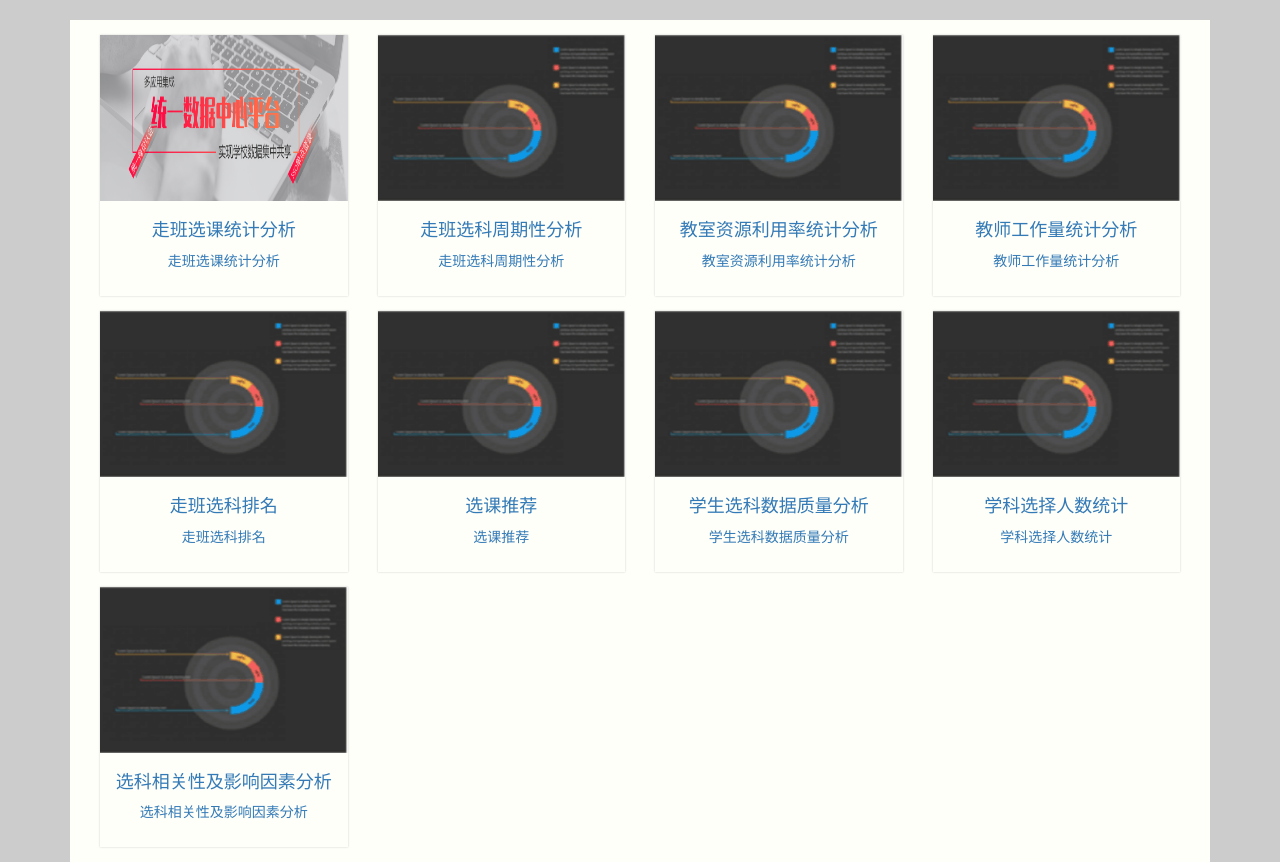
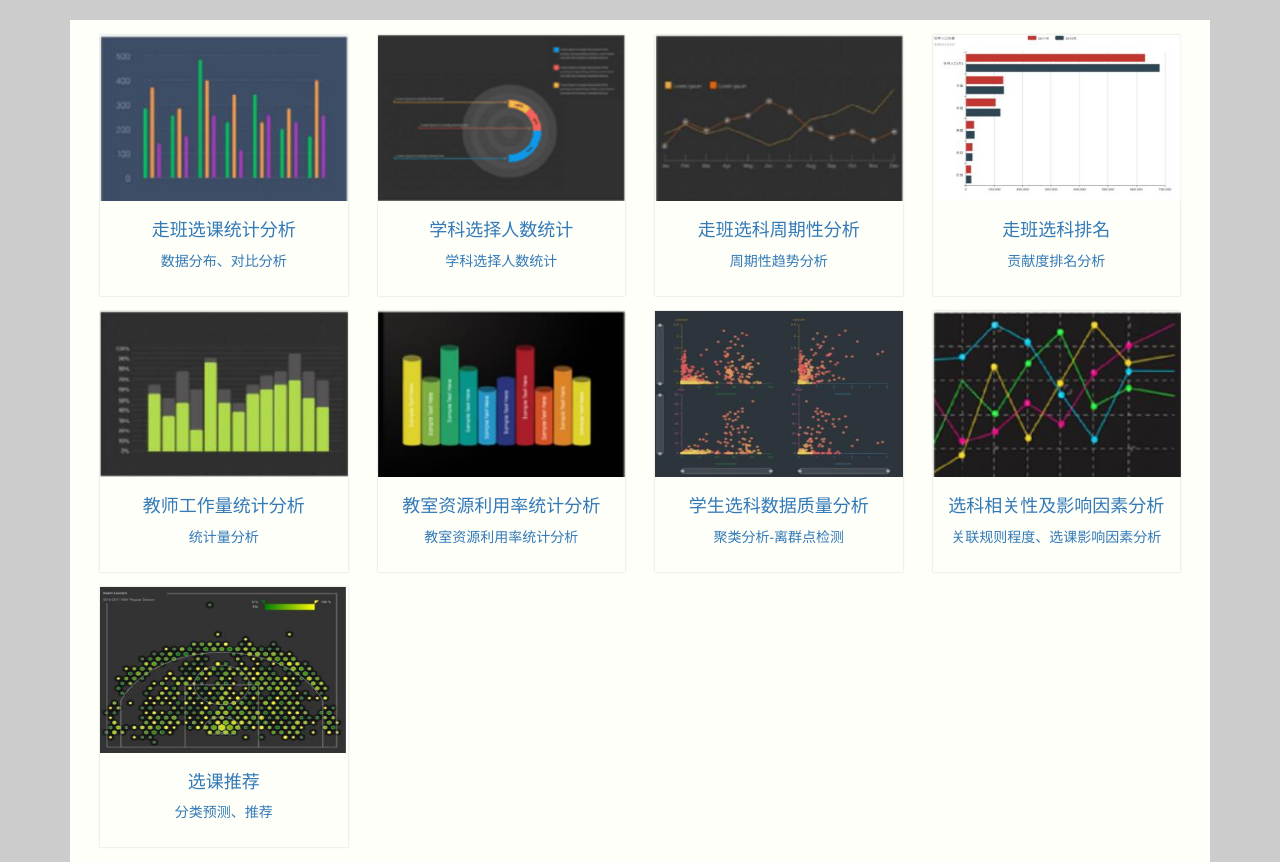
Before and after one commit to liuzeaa/ScheduleAnalysis, a plain HTML site: page index.html in a window 1280 px wide. Shown: the part 55-917 px from the top of the page. Drawn offline with Linux system fonts and the light colour scheme.

Commit message:
首页修改

```diff
--- a/index.html
+++ b/index.html
@@ -49,92 +49,13 @@
                 <div class="col-md-3 text-center c-frame-height col-xs-3 col-sm-3">
                     <div class="c-frame hover-top">
                         <a href="./走班选课统计分析/index.html" target="_blank">
-                        <div class="data-img">
-                            <img src="image/banner.jpg" alt="">
-                        </div>
-                        <div class="c-frame-bottom">
-                            <h4>走班选课统计分析</h4>
-                            <p>
-                                走班选课统计分析
-                            </p>
-                        </div>
-                        </a>
-                    </div>
-
-                </div>
-                <div class="col-md-3 text-center col-xs-3 col-sm-3">
-                    <div class="c-frame hover-top">
-                        <a href="./走班选科周期性分析/index.html" target="_blank">
-                        <div class="data-img">
-                            <img src="image/data.png" alt="" class="img-responsive">
-                        </div>
-                        <div class="c-frame-bottom">
-                            <h4>走班选科周期性分析</h4>
-                            <p>
-                                走班选科周期性分析
-                            </p>
-                        </div>
-                        </a>
-                    </div>
-
-                </div>
-                <div class="col-md-3 text-center col-xs-3 col-sm-3">
-                    <div class="c-frame hover-top">
-                        <a href="./教室资源利用率统计分析/index.html" target="_blank">
-                        <div class="data-img">
-                            <img src="image/data.png" alt="" class="img-responsive">
-                        </div>
-                        <div class="c-frame-bottom">
-                            <h4>教室资源利用率统计分析</h4>
-                            <p>
-                                教室资源利用率统计分析
-                            </p>
-                        </div>
-                        </a>
-                    </div>
-
-                </div>
-                <div class="col-md-3 text-center col-xs-3 col-sm-3">
-                    <div class="c-frame hover-top">
-                        <a href="./教师工作量统计分析/index.html" target="_blank">
-                        <div class="data-img">
-                            <img src="image/data.png" alt="" class="img-responsive">
-                        </div>
-                        <div class="c-frame-bottom">
-                            <h4>教师工作量统计分析</h4>
-                            <p>
-                                教师工作量统计分析
-                            </p>
-                        </div>
-                        </a>
-                    </div>
-                </div>
-                <div class="col-md-3 text-center col-xs-3 col-sm-3">
-                    <div class="c-frame hover-top">
-                        <a href="./走班选科排名/index.html" target="_blank">
-                        <div class="data-img">
-                            <img src="image/data.png" alt="" class="img-responsive">
-                        </div>
-                        <div class="c-frame-bottom">
-                            <h4>走班选科排名</h4>
-                            <p>
-                                走班选科排名
-                            </p>
-                        </div>
-                        </a>
-                    </div>
-
-                </div>
-                <div class="col-md-3 text-center col-xs-3 col-sm-3">
-                    <div class="c-frame hover-top">
-                        <a href="./选课推荐/index.html" target="_blank">
                             <div class="data-img">
-                                <img src="image/data.png" alt="" class="img-responsive">
+                                <img src="image/1.jpg" alt="">
                             </div>
                             <div class="c-frame-bottom">
-                                <h4>选课推荐</h4>
+                                <h4>走班选课统计分析</h4>
                                 <p>
-                                    选课推荐
+                                    数据分布、对比分析
                                 </p>
                             </div>
                         </a>
@@ -143,58 +64,134 @@
                 </div>
                 <div class="col-md-3 text-center col-xs-3 col-sm-3">
                     <div class="c-frame hover-top">
-                        <a href="./学生选科数据质量分析/index.html" target="_blank">
-                        <div class="data-img">
-                            <img src="image/data.png" alt="" class="img-responsive">
-                        </div>
-                        <div class="c-frame-bottom">
-                            <h4>学生选科数据质量分析</h4>
-                            <p>
-                                学生选科数据质量分析
-                            </p>
-                        </div>
+                        <a href="./统计量分析/index.html" target="_blank">
+                            <div class="data-img">
+                                <img src="image/data.png" alt="" class="img-responsive">
+                            </div>
+                            <div class="c-frame-bottom">
+                                <h4>学科选择人数统计</h4>
+                                <p>
+                                    学科选择人数统计
+                                </p>
+                            </div>
+                        </a>
+                    </div>
+                </div>
+
+                <div class="col-md-3 text-center col-xs-3 col-sm-3">
+                    <div class="c-frame hover-top">
+                        <a href="./走班选科周期性分析/index.html" target="_blank">
+                            <div class="data-img">
+                                <img src="image/2.jpg" alt="" class="img-responsive">
+                            </div>
+                            <div class="c-frame-bottom">
+                                <h4>走班选科周期性分析</h4>
+                                <p>
+                                    周期性趋势分析
+                                </p>
+                            </div>
                         </a>
                     </div>
 
                 </div>
                 <div class="col-md-3 text-center col-xs-3 col-sm-3">
                     <div class="c-frame hover-top">
-                        <a href="./统计量分析/index.html" target="_blank">
-
-                        <div class="data-img">
-                            <img src="image/data.png" alt="" class="img-responsive">
-                        </div>
-                        <div class="c-frame-bottom">
-                            <h4>学科选择人数统计</h4>
-                            <p>
-                                学科选择人数统计
-                            </p>
-                        </div>
+                        <a href="./走班选科排名/index.html" target="_blank">
+                            <div class="data-img">
+                                <img src="image/7.jpg" alt="" class="img-responsive">
+                            </div>
+                            <div class="c-frame-bottom">
+                                <h4>走班选科排名</h4>
+                                <p>
+                                    贡献度排名分析
+                                </p>
+                            </div>
                         </a>
                     </div>
+                </div>
 
+                <div class="col-md-3 text-center col-xs-3 col-sm-3">
+                    <div class="c-frame hover-top">
+                        <a href="./教师工作量统计分析/index.html" target="_blank">
+                            <div class="data-img">
+                                <img src="image/4.jpg" alt="" class="img-responsive">
+                            </div>
+                            <div class="c-frame-bottom">
+                                <h4>教师工作量统计分析</h4>
+                                <p>
+                                    统计量分析
+                                </p>
+                            </div>
+                        </a>
+                    </div>
+                </div>
+                <div class="col-md-3 text-center col-xs-3 col-sm-3">
+                    <div class="c-frame hover-top">
+                        <a href="./教室资源利用率统计分析/index.html" target="_blank">
+                            <div class="data-img">
+                                <img src="image/5.jpg" alt="" class="img-responsive">
+                            </div>
+                            <div class="c-frame-bottom">
+                                <h4>教室资源利用率统计分析</h4>
+                                <p>
+                                    教室资源利用率统计分析
+                                </p>
+                            </div>
+                        </a>
+                    </div>
+                </div>
+
+                <div class="col-md-3 text-center col-xs-3 col-sm-3">
+                    <div class="c-frame hover-top">
+                        <a href="./学生选科数据质量分析/index.html" target="_blank">
+                            <div class="data-img">
+                                <img src="image/9.jpg" alt="" class="img-responsive">
+                            </div>
+                            <div class="c-frame-bottom">
+                                <h4>学生选科数据质量分析</h4>
+                                <p>
+                                    聚类分析-离群点检测
+                                </p>
+                            </div>
+                        </a>
+                    </div>
                 </div>
                 <div class="col-md-3 text-center col-xs-3 col-sm-3">
                     <div class="c-frame hover-top">
                         <a href="./选科相关性及影响因素分析/index.html" target="_blank">
-
                             <div class="data-img">
-                                <img src="image/data.png" alt="" class="img-responsive">
+                                <img src="image/8.jpg" alt="" class="img-responsive">
                             </div>
                             <div class="c-frame-bottom">
                                 <h4>选科相关性及影响因素分析</h4>
                                 <p>
-                                    选科相关性及影响因素分析
+                                    关联规则程度、选课影响因素分析
+                                </p>
+                            </div>
+                        </a>
+                    </div>
+                </div>
+                <div class="col-md-3 text-center col-xs-3 col-sm-3">
+                    <div class="c-frame hover-top">
+                        <a href="./选课推荐/index.html" target="_blank">
+                            <div class="data-img">
+                                <img src="image/10.jpg" alt="" class="img-responsive">
+                            </div>
+                            <div class="c-frame-bottom">
+                                <h4>选课推荐</h4>
+                                <p>
+                                    分类预测、推荐
                                 </p>
                             </div>
                         </a>
                     </div>
 
                 </div>
+
+
             </div>
         </div>
     </div>
-
 </div>
 <!--内容end-->
 </body>
```
Also changed, not shown: image/1.jpg (added), image/10.jpg (added), image/2.jpg (added), image/4.jpg (added), image/5.jpg (added), image/7.jpg (added), image/8.jpg (added), image/9.jpg (added).
